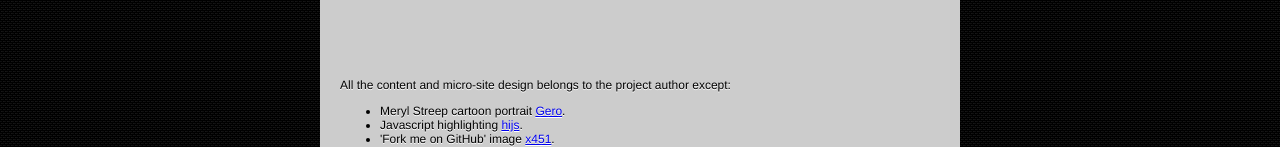
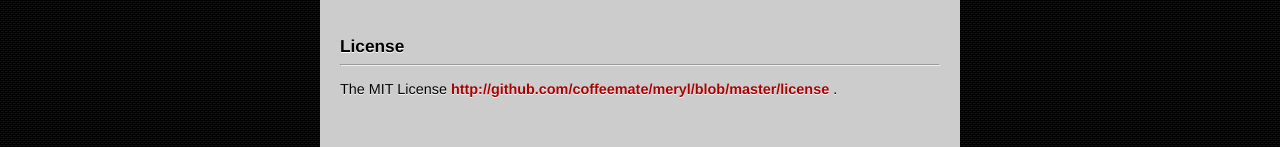
Before and after one commit to stagas/meryl, a plain HTML site: page index.html in a window 1280 px wide. Shown: the part 5891-6038 px from the top of the page. Drawn offline with Linux system fonts and the light colour scheme.

Commit message:
added license section

```diff
--- a/index.html
+++ b/index.html
@@ -382,6 +382,18 @@ meryl.h('GET /', function() {
           </a>
         </p>
       </div>
+      <div class="section">
+        <h3>
+          <a name="license">License
+          </a>
+        </h3>
+        <hr/>
+        <p>The MIT License
+          <a href="http://github.com/coffeemate/meryl/blob/master/license">
+            http://github.com/coffeemate/meryl/blob/master/license
+          </a>.
+        </p>
+      </div>
     </div>
     <div id="footer">
       <small>All the content and micro-site design belongs to the project author except:
```
